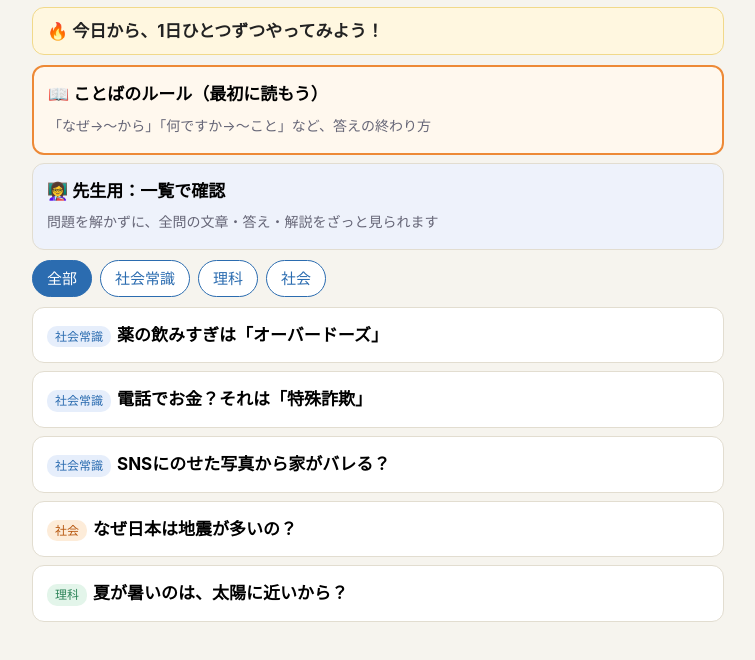
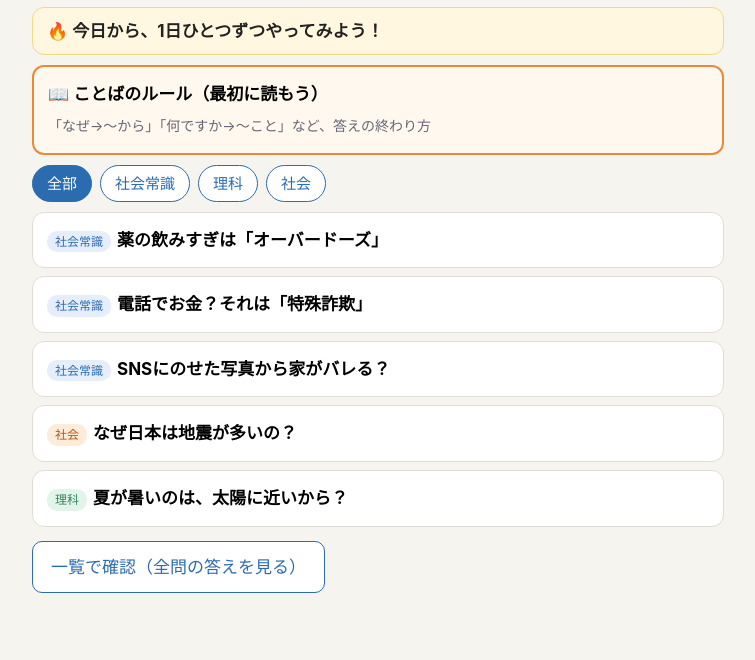
Before and after one commit to jimbeam71/chugaku-kokugo, a plain HTML site: page public/index.html in a window 1280 px wide. Shown: the part 90-750 px from the top of the page, without its empty margins (262-1017 px from the left). Drawn offline with Linux system fonts and the light colour scheme.

Commit message:
確認用一覧のボタンを下に戻す
Co-Authored-By: Claude Sonnet 5.5 <noreply@anthropic.com>
Claude-Session: https://claude.ai/code/session_017eHGv7utFfdZkT9z8YcfjY

```diff
--- a/public/index.html
+++ b/public/index.html
@@ -82,12 +82,12 @@ function home() {
   const tags = ['全部', '社会常識', '理科', '社会'];
   let h = '<h1>中学国語　ことばの力</h1><div class="sub">' + esc(DATA.title) + '　1回3分。文章を読んで、ことばと読み取りの力をつけよう。</div>' + streakHtml();
   h += '<button class="unit" id="rules" style="border:2px solid #ed8936;background:#fff8ee"><span><span class="t">📖 ことばのルール（最初に読もう）</span><br><span class="sub">「なぜ→〜から」「何ですか→〜こと」など、答えの終わり方</span></span></button>';
-  h += '<button class="unit" id="rv" style="background:#eef2fb"><span><span class="t">👩‍🏫 先生用：一覧で確認</span><br><span class="sub">問題を解かずに、全問の文章・答え・解説をざっと見られます</span></span></button>';
   h += '<div class="tags">' + tags.map(t => '<button class="tag' + (t === filter ? ' on' : '') + '" data-tag="' + t + '">' + t + '</button>').join('') + '</div>';
   DATA.units.filter(u => filter === '全部' || u.tag === filter).forEach(u => {
     const d = done[u.id];
     h += '<button class="unit" data-id="' + u.id + '"><span><span class="badge ' + u.tag + '">' + u.tag + '</span><span class="t">' + esc(u.title) + '</span></span><span class="done">' + (d !== undefined ? '✔ ' + d + '/' + u.questions.length : '') + '</span></button>';
   });
+  h += '<div class="nav"><button class="btn line" id="rv">一覧で確認（全問の答えを見る）</button></div>';
   app.innerHTML = h;
   app.querySelectorAll('.tag').forEach(b => b.onclick = () => { filter = b.dataset.tag; home(); });
   app.querySelectorAll('.unit[data-id]').forEach(b => b.onclick = () => startUnit(b.dataset.id));
```
